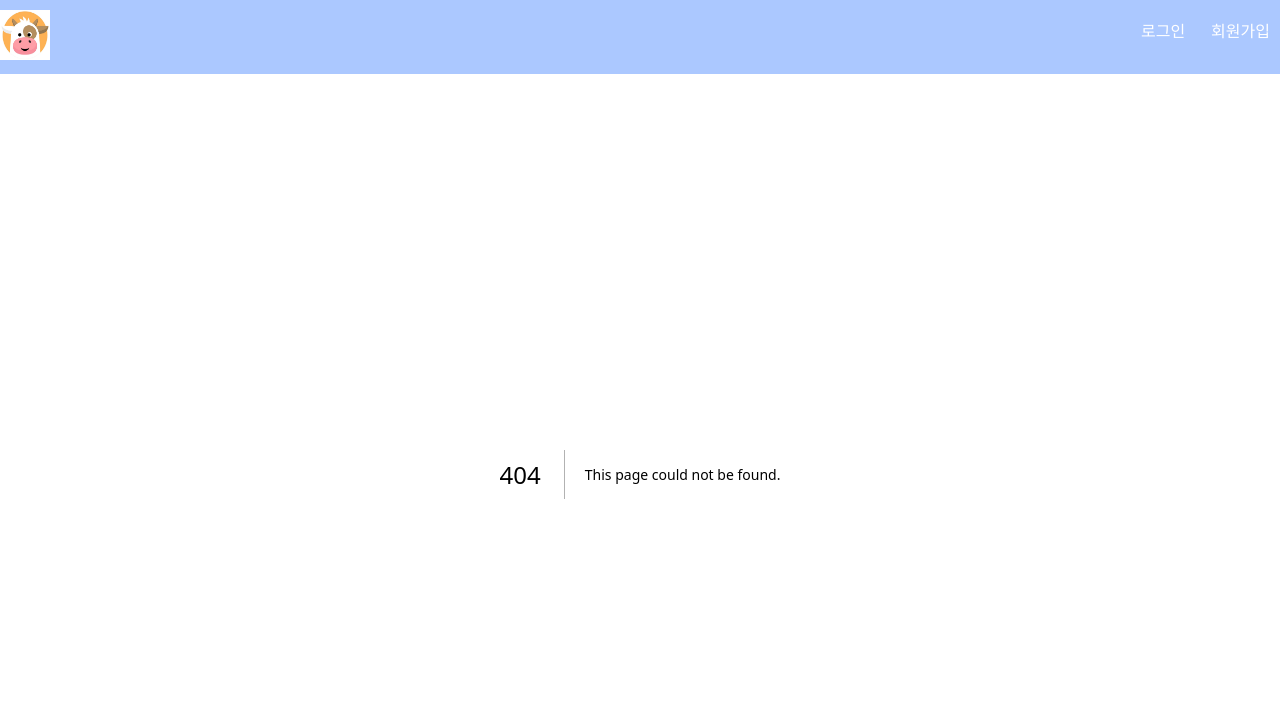
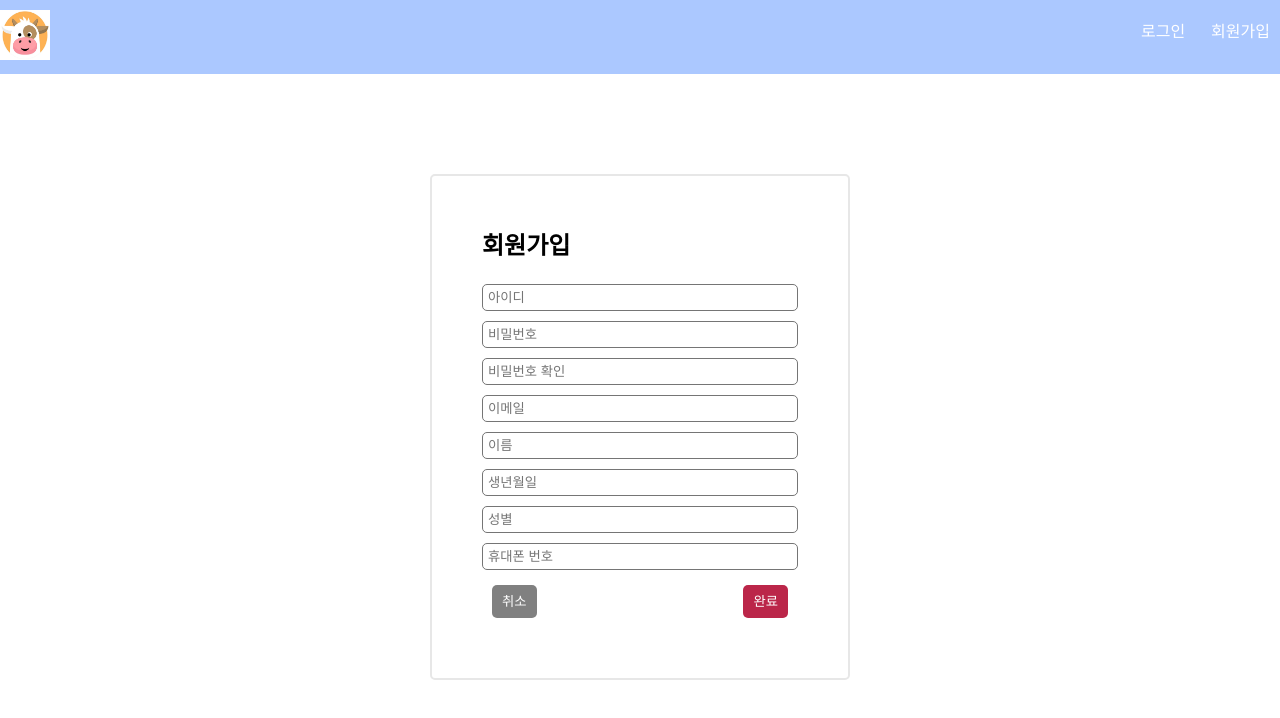
Before and after one commit to 0214kbs/Nextjs-boilerplate, a Next.js app: page /signup in a window 1280 px wide. Before the commit this address had no page. Shown: the top 718 px of the page. Built offline with nearby package versions, Linux system fonts and the light colour scheme.

Commit message:
feat: signup page

```diff
--- /dev/null
+++ b/src/app/signup/page.tsx
@@ -0,0 +1,7 @@
+"use client";
+import React from "react";
+import Signup from "@/pageComponents/signup";
+
+export default function page() {
+    return <Signup></Signup>;
+}
--- /dev/null
+++ b/src/pageComponents/signup/Signup.layout.tsx
@@ -0,0 +1,16 @@
+"use client";
+import styled from "styled-components";
+
+const SignupLayout = styled.form<any>`
+  margin: 100px auto;
+  width: 420px;
+  padding: 50px;
+  border: 2px solid #e7e7e7;
+  border-radius: 5px;
+`;
+
+const StyledButtonList = styled.div`
+  display:flex;
+  justify-content: space-between;
+`
+export { SignupLayout, StyledButtonList };
--- /dev/null
+++ b/src/pageComponents/signup/index.tsx
@@ -0,0 +1,35 @@
+"use client";
+import React from "react";
+import { SignupLayout, StyledButtonList } from "./Signup.layout"
+import Button from "@/components/button";
+import Input from "@/components/input";
+
+const Signup = () => {
+    return (
+        <>
+            <SignupLayout>
+                <h2>회원가입</h2>
+                <br />
+                <Input type="text" name="id" placeholder="아이디" />
+                <Input type="password" name="password" placeholder="비밀번호" />
+                <Input type="password" name="passwordConfirm" placeholder="비밀번호 확인" />
+                <Input type="text" name="email" placeholder="이메일" />
+                <Input type="text" name="name" placeholder="이름" />
+                <Input type="text" name="birth" placeholder="생년월일" />
+                <Input type="text" name="gender" placeholder="성별" />
+                <Input type="text" name="phone" placeholder="휴대폰 번호" />
+
+                <StyledButtonList>
+                    <div style={{ margin: "10px" }}>
+                        <Button label="취소" type="submit" bgcolor="gray"></Button>
+                    </div>
+                    <div style={{ margin: "10px" }}>
+                        <Button label="완료" type="submit" bgcolor="#BB2649"></Button>
+                    </div>
+                </StyledButtonList>
+            </SignupLayout >
+        </>
+    );
+};
+
+export default Signup;
```
